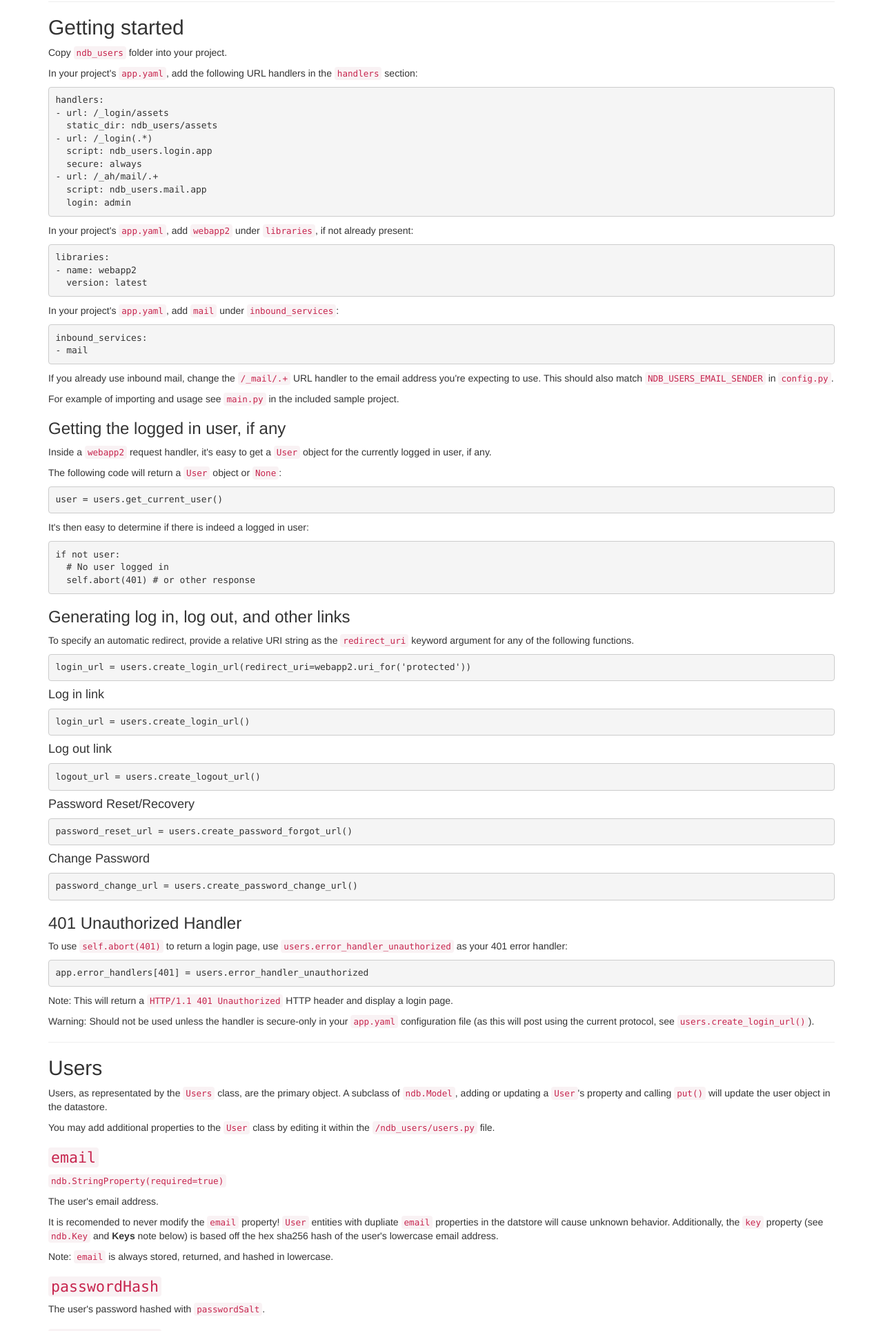
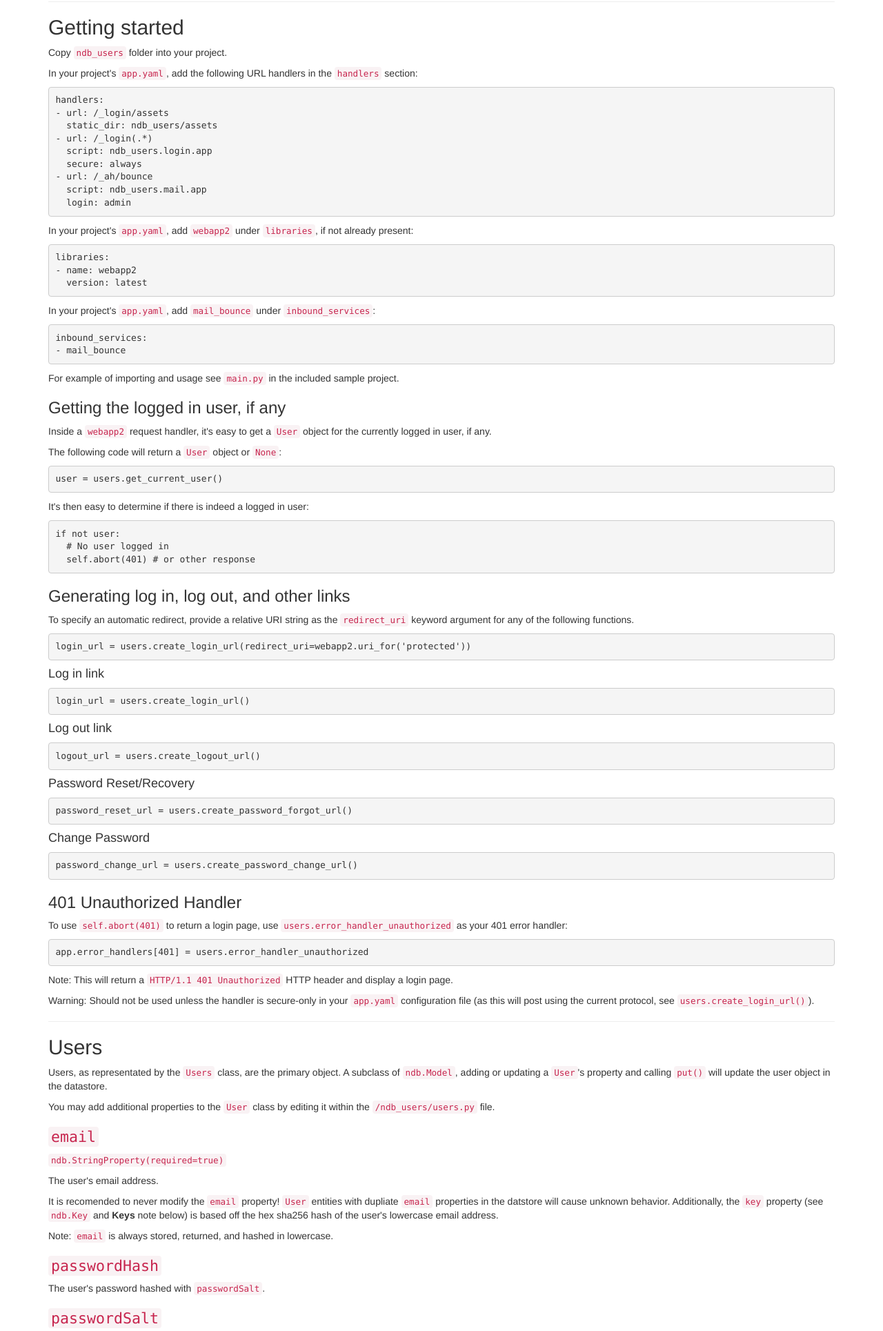
Before and after one commit to roberthodgen/ndb_users, a Python web app: template example/templates/docs.html in a window 1280 px wide. Shown: the part 302-2231 px from the top of the page at 69% size. Run offline with Jinja, Linux system fonts and the light colour scheme; the template is opened without the code that fills it, so the values that code supplies are empty; some libraries are stand-ins or nearby versions.

Commit message:
Update docs for email bounce enhancements

```diff
--- a/example/templates/docs.html
+++ b/example/templates/docs.html
@@ -85,7 +85,7 @@
 - url: /_login(.*)
   script: ndb_users.login.app
   secure: always
-- url: /_ah/mail/.+
+- url: /_ah/bounce
   script: ndb_users.mail.app
   login: admin
 </code></pre></p>
@@ -97,13 +97,11 @@
   version: latest
 </code></pre></p>
 
-			<p>In your project's <code>app.yaml</code>, add <code>mail</code> under <code>inbound_services</code>:</p>
+			<p>In your project's <code>app.yaml</code>, add <code>mail_bounce</code> under <code>inbound_services</code>:</p>
 
 <p><pre><code>inbound_services:
-- mail
+- mail_bounce
 </code></pre></p>
-
-			<p>If you already use inbound mail, change the <code>/_mail/.+</code> URL handler to the email address you're expecting to use. This should also match <code>NDB_USERS_EMAIL_SENDER</code> in <code>config.py</code>.</p>
 
 			<p>For example of importing and usage see <code>main.py</code> in the included sample project.</p>
 
@@ -168,28 +166,43 @@
 					<p>It is recomended to never modify the <code>email</code> property! <code>User</code> entities with dupliate <code>email</code> properties in the datstore will cause unknown behavior. Additionally, the <code>key</code> property (see <code>ndb.Key</code> and <strong>Keys</strong> note below) is based off the hex sha256 hash of the user's lowercase email address.</p>
 					<p>Note: <code>email</code> is always stored, returned, and hashed in lowercase.</p>
 				</dd>
+
 				<dt><h3><code>passwordHash</code></h3></dt>
 				<dd>
 					<p>The user's password hashed with <code>passwordSalt</code>.</p>
 				</dd>
+
 				<dt><h3><code>passwordSalt</code></h3></dt>
 				<dd>
 					<p>The user's password salt.</p>
 					<p>The length may be changed in the global <code>NDB_USERS_SALT_LENGTH</code> in <code>config.py</code>.</p>
 					<p>The user's salt will be updated everytime the user's password is changed. See <code>Users.update_password()</code>.</p>
 				</dd>
+
 				<dt><h3><code>verified</code></h3></dt>
 				<dd>
 					<p>Boolean indicating whether this user's email address has been verified.</p>
 				</dd>
+
 				<dt><h3><code>created</code></h3></dt>
 				<dd>
 					<p>The <code>datetime</code> this user was created.</p>
 				</dd>
+
 				<dt><h3><code>updated</code></h3></dt>
 				<dd>
 					<p>The <code>datetime</code> this user was last updated.</p>
 					<p>Does not take into account creation of account activation tokens or password recovery tokens.</p>
+				</dd>
+
+				<dt><h3><code>bounceCount</code></h3></dt>
+				<dd>
+					<p>The number of email bounce notification received for this user.</p>
+				</dd>
+
+				<dt><h3><code>lastBounce</code></h3></dt>
+				<dd>
+					<p>The <code>datetime</code> this user had a bounced email message. Will be <code>None</code> if no bounce has occurred.</p>
 				</dd>
 			</dl>
 
@@ -201,7 +214,7 @@
 
 			<p>The code to create a User's key is shown below where <code>user_id</code> is the hex sha256 hash of the user's lowercase email address.</p>
 
-			<p><pre><code>key = ndb.Key(ndb_users.users.User, user_id)</code></pre></p>
+			<p><pre><code>key = ndb.Key(users.User, user_id)</code></pre></p>
 
 			<hr>
 
--- a/example/templates/index.html
+++ b/example/templates/index.html
@@ -86,7 +86,7 @@
 				</div>
 				<div class="col-md-4">
 					<h2>Verify email addresses</h2>
-					<p>Require account activation via email links.</p>
+					<p>Require account activation via email links with bounce detection and tracking.</p>
 				</div>
 				<div class="col-md-4">
 					<h2>Forget the headache</h2>
```
Also changed, not shown: README.md.
